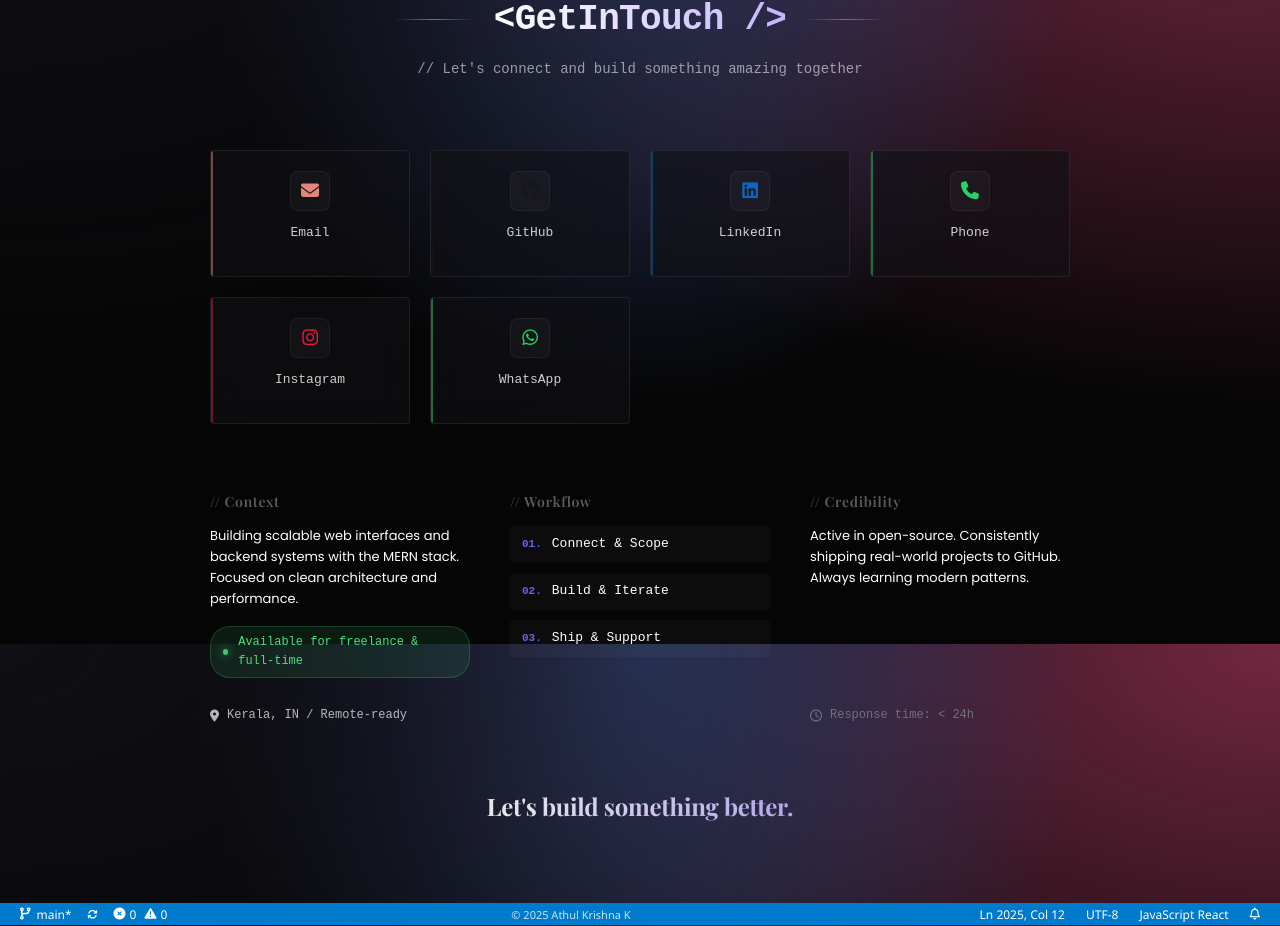
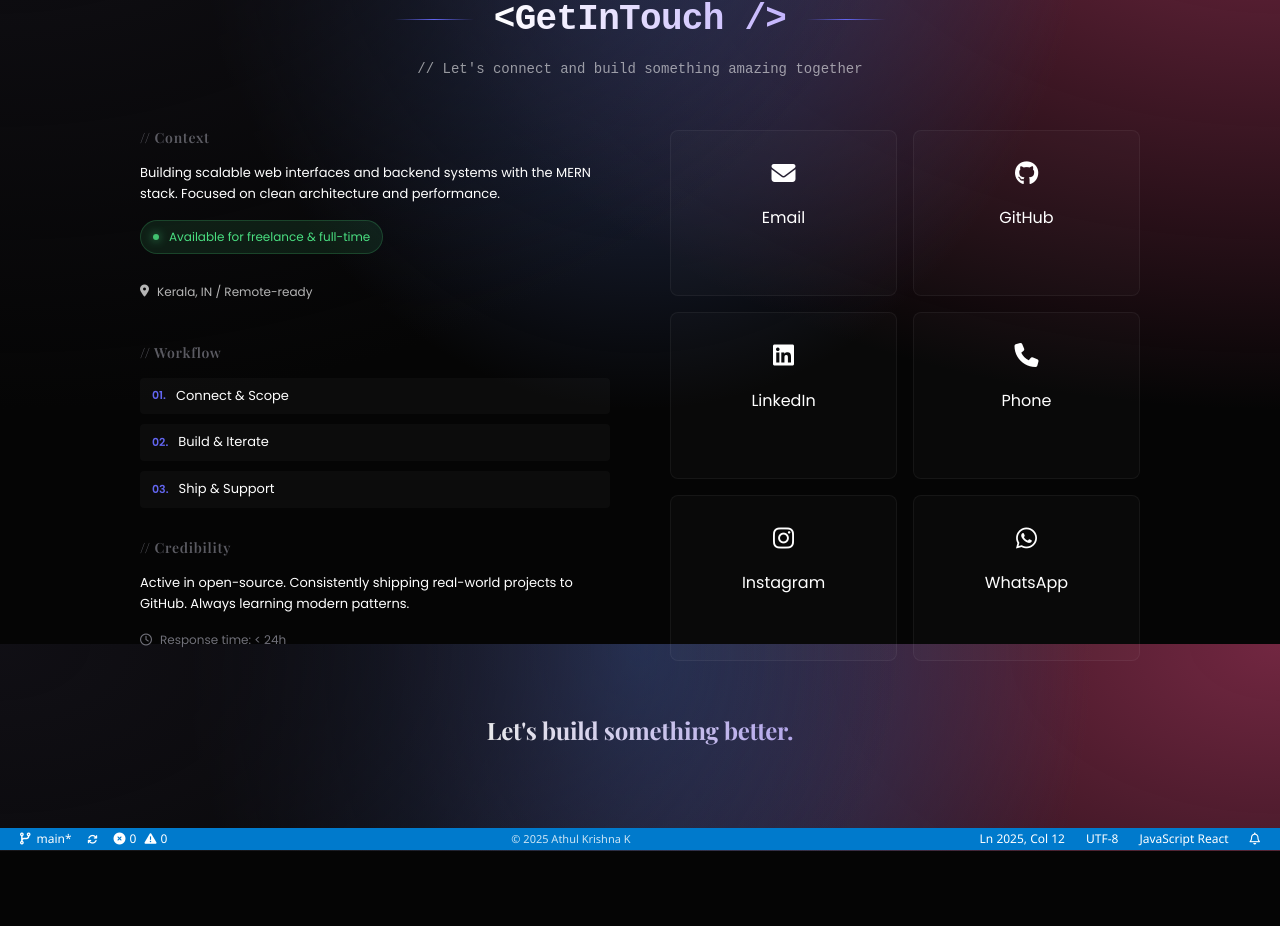
Before and after one commit to Athulprgm/My-portfolio, a React (Vite) app: page / in a window 1280 px wide. Shown: the part 2556-3482 px from the top of the page. After the commit the page ends 3407 px from the top, so only its background shows below. Built offline with nearby package versions, Linux system fonts and the light colour scheme.

Commit message:
Enhance responsiveness and add global entry animations

```diff
--- a/src/components/About.css
+++ b/src/components/About.css
@@ -12,6 +12,8 @@
   margin: 0 auto;
   position: relative;
   z-index: 2;
+  opacity: 0;
+  animation: slideUpFade 0.8s cubic-bezier(0.2, 0.8, 0.2, 1) forwards;
 }
 
 .section-header {
--- a/src/components/Contact.css
+++ b/src/components/Contact.css
@@ -55,16 +55,78 @@
   opacity: 0.8;
 }
 
+/* Professional Split Layout */
+.contact-content-wrapper {
+  display: grid;
+  grid-template-columns: 1fr 1fr;
+  /* Split into Left (Info) and Right (Cards) */
+  gap: 60px;
+  max-width: 1000px;
+  width: 100%;
+  margin-bottom: 50px;
+}
+
+/* Animations */
+@keyframes fadeInUp {
+  from {
+    opacity: 0;
+    transform: translateY(20px);
+  }
+
+  to {
+    opacity: 1;
+    transform: translateY(0);
+  }
+}
+
+.contact-info-container {
+  display: flex;
+  flex-direction: column;
+  gap: 32px;
+  padding: 0;
+  animation: fadeInUp 0.8s ease-out forwards;
+}
+
 .contact-details {
   display: grid;
-  grid-template-columns: repeat(auto-fit, minmax(200px, 1fr));
-  gap: 20px;
+  grid-template-columns: repeat(2, 1fr);
+  /* 2 columns for cards */
+  gap: 16px;
+  padding: 0;
   width: 100%;
-  max-width: 900px;
-  margin-bottom: 50px;
-  padding: 20px;
-  position: relative;
-  z-index: 2;
+  margin-bottom: 0;
+  perspective: 1000px;
+}
+
+.contact-card {
+  opacity: 0;
+  animation: fadeInUp 0.5s ease-out forwards;
+  /* Stagger delays will be set in CSS with nth-child */
+}
+
+/* Staggered Animations for cards */
+.contact-card:nth-child(1) {
+  animation-delay: 0.1s;
+}
+
+.contact-card:nth-child(2) {
+  animation-delay: 0.15s;
+}
+
+.contact-card:nth-child(3) {
+  animation-delay: 0.2s;
+}
+
+.contact-card:nth-child(4) {
+  animation-delay: 0.25s;
+}
+
+.contact-card:nth-child(5) {
+  animation-delay: 0.3s;
+}
+
+.contact-card:nth-child(6) {
+  animation-delay: 0.35s;
 }
 
 .contact-card {
@@ -72,19 +134,22 @@
   flex-direction: column;
   align-items: center;
   gap: 12px;
-  padding: 20px 15px;
-  background: rgba(18, 18, 22, 0.6);
-  backdrop-filter: blur(20px);
-  -webkit-backdrop-filter: blur(20px);
-  border: 1px solid rgba(255, 255, 255, 0.08);
-  border-radius: 4px;
-  /* More rectangular for code block feel */
+  padding: 24px;
+  background: rgba(255, 255, 255, 0.02);
+  border: 1px solid rgba(255, 255, 255, 0.05);
+  border-radius: 8px;
   text-decoration: none;
   color: white;
-  transition: all 0.3s ease;
+  transition: all 0.4s cubic-bezier(0.175, 0.885, 0.32, 1.275);
   position: relative;
   overflow: hidden;
-  cursor: pointer;
+}
+
+.contact-card:hover {
+  transform: translateY(-5px) scale(1.02);
+  background: rgba(255, 255, 255, 0.04);
+  border-color: var(--contact-color);
+  box-shadow: 0 10px 30px -10px var(--contact-color);
 }
 
 .contact-card::before {
@@ -92,72 +157,38 @@
   position: absolute;
   top: 0;
   left: 0;
-  width: 2px;
-  height: 100%;
+  width: 100%;
+  height: 2px;
   background: var(--contact-color);
-  opacity: 0.5;
-  transition: opacity 0.3s ease;
-}
-
-.contact-card:hover {
-  transform: translateY(-5px);
-  background: rgba(255, 255, 255, 0.03);
-  border-color: var(--contact-color);
-  box-shadow: 0 10px 30px rgba(0, 0, 0, 0.2);
+  transform: scaleX(0);
+  transform-origin: left;
+  transition: transform 0.4s ease;
 }
 
 .contact-card:hover::before {
-  opacity: 1;
+  transform: scaleX(1);
 }
 
-.contact-icon-wrapper {
-  width: 40px;
-  height: 40px;
-  background: rgba(255, 255, 255, 0.03);
-  border-radius: 8px;
-  display: flex;
-  align-items: center;
-  justify-content: center;
-  font-size: 18px;
-  color: var(--contact-color);
-  transition: all 0.4s ease;
-  border: 1px solid rgba(255, 255, 255, 0.05);
+.contact-card .contact-icon-wrapper {
+  background: transparent;
+  width: auto;
+  height: auto;
+  border: none;
+  font-size: 24px;
 }
 
 .contact-card:hover .contact-icon-wrapper {
-  background: var(--contact-color);
-  border-color: transparent;
-  color: #fff;
+  background: transparent;
   transform: scale(1.1);
-  box-shadow: 0 0 15px var(--contact-color);
-}
-
-.contact-text {
-  font-size: 13px;
-  font-family: var(--font-mono);
-  font-weight: 500;
-  position: relative;
-  z-index: 1;
-  transition: color 0.3s ease;
-  color: rgba(255, 255, 255, 0.8);
+  box-shadow: none;
 }
 
 .contact-card:hover .contact-text {
   color: #fff;
-  transform: translateY(-2px);
+  transform: translateY(2px);
+  text-shadow: 0 0 10px var(--contact-color);
 }
 
-/* Professional Info Section */
-.contact-info-container {
-  display: grid;
-  grid-template-columns: repeat(3, 1fr);
-  gap: 40px;
-  width: 100%;
-  max-width: 900px;
-  margin-bottom: 50px;
-  padding: 0 20px;
-  font-family: 'JetBrains Mono', monospace;
-}
 
 .info-column {
   display: flex;
@@ -370,18 +401,36 @@
   }
 }
 
+@media (max-width: 900px) {
+  .contact-content-wrapper {
+    grid-template-columns: 1fr;
+    gap: 40px;
+    max-width: 600px;
+  }
+
+  .contact-info-container {
+    align-items: center;
+    text-align: center;
+  }
+}
+
 @media (max-width: 768px) {
   .section-heading {
     font-size: 28px;
   }
 
   .contact-details {
-    grid-template-columns: repeat(auto-fit, minmax(250px, 1fr));
+    /* Keep 2 columns on tablet if possible, or 1fr if very small */
+    grid-template-columns: repeat(auto-fit, minmax(200px, 1fr));
     gap: 16px;
   }
 
   .contact-card {
     padding: 20px;
+  }
+
+  .info-column {
+    align-items: center;
   }
 
   .status-bar {
@@ -397,12 +446,15 @@
     font-size: 10px;
     padding: 0 4px;
   }
+
+  .workflow-list {
+    align-items: center;
+  }
 }
 
 @media (max-width: 480px) {
   .contact-container {
-    padding: 100px 15px 60px;
-    /* More bottom padding for status bar */
+    padding: 80px 15px 60px;
   }
 
   .section-heading {
@@ -412,10 +464,4 @@
   .contact-details {
     grid-template-columns: 1fr;
   }
-
-  .section-subtitle {
-    padding: 0 20px;
-    text-align: center;
-    font-size: 13px;
-  }
 }
--- a/src/components/Contact.jsx
+++ b/src/components/Contact.jsx
@@ -56,29 +56,7 @@ const Contact = () => {
         </p>
       </div>
 
-      <div className="contact-details">
-        {contacts.map((contact, index) => (
-          <a
-            key={index}
-            href={contact.link}
-            target={contact.link.startsWith("http") ? "_blank" : "_self"}
-            rel={contact.link.startsWith("http") ? "noopener noreferrer" : ""}
-            className={`contact-card ${
-              hoveredContact === index ? "hovered" : ""
-            }`}
-            onMouseEnter={() => setHoveredContact(index)}
-            onMouseLeave={() => setHoveredContact(null)}
-            style={{ "--contact-color": contact.color }}
-          >
-            <div className="contact-icon-wrapper">
-              <i className={contact.icon}></i>
-            </div>
-            <span className="contact-text">{contact.text}</span>
-            <div className="contact-ripple"></div>
-          </a>
-        ))}
-      </div>
-
+      <div className="contact-content-wrapper">
         <div className="contact-info-container">
           <div className="info-column">
             <h3 className="info-title">// Context</h3>
@@ -114,12 +92,36 @@ const Contact = () => {
           <div className="info-column">
             <h3 className="info-title">// Credibility</h3>
             <p className="info-text">
-            Active in open-source. Consistently shipping real-world projects to
-            GitHub. Always learning modern patterns.
+              Active in open-source. Consistently shipping real-world projects
+              to GitHub. Always learning modern patterns.
             </p>
             <p className="response-time">
               <i className="fa-regular fa-clock"></i> Response time: &lt; 24h
             </p>
+          </div>
+        </div>
+
+        <div className="contact-details">
+          {contacts.map((contact, index) => (
+            <a
+              key={index}
+              href={contact.link}
+              target={contact.link.startsWith("http") ? "_blank" : "_self"}
+              rel={contact.link.startsWith("http") ? "noopener noreferrer" : ""}
+              className={`contact-card ${
+                hoveredContact === index ? "hovered" : ""
+              }`}
+              onMouseEnter={() => setHoveredContact(index)}
+              onMouseLeave={() => setHoveredContact(null)}
+              style={{ "--contact-color": contact.color }}
+            >
+              <div className="contact-icon-wrapper">
+                <i className={contact.icon}></i>
+              </div>
+              <span className="contact-text">{contact.text}</span>
+              <div className="contact-ripple"></div>
+            </a>
+          ))}
         </div>
       </div>
 
--- a/src/components/Projects.css
+++ b/src/components/Projects.css
@@ -53,6 +53,9 @@
   margin: 0 auto;
   position: relative;
   z-index: 2;
+  opacity: 0;
+  animation: slideUpFade 0.8s cubic-bezier(0.2, 0.8, 0.2, 1) forwards;
+  animation-delay: 0.2s;
 }
 
 @keyframes fadeInUp {
--- a/src/index.css
+++ b/src/index.css
@@ -137,3 +137,41 @@ button {
   margin: 0 auto;
   padding: 0 24px;
 }
+
+/* Global Animations */
+@keyframes slideUpFade {
+  from {
+    opacity: 0;
+    transform: translateY(30px);
+  }
+
+  to {
+    opacity: 1;
+    transform: translateY(0);
+  }
+}
+
+.animate-slide-up {
+  opacity: 0;
+  animation: slideUpFade 0.8s cubic-bezier(0.2, 0.8, 0.2, 1) forwards;
+}
+
+.stagger-1 {
+  animation-delay: 0.1s;
+}
+
+.stagger-2 {
+  animation-delay: 0.2s;
+}
+
+.stagger-3 {
+  animation-delay: 0.3s;
+}
+
+.stagger-4 {
+  animation-delay: 0.4s;
+}
+
+.stagger-5 {
+  animation-delay: 0.5s;
+}
```
Lines whose indentation alone changed are shown as unchanged.
